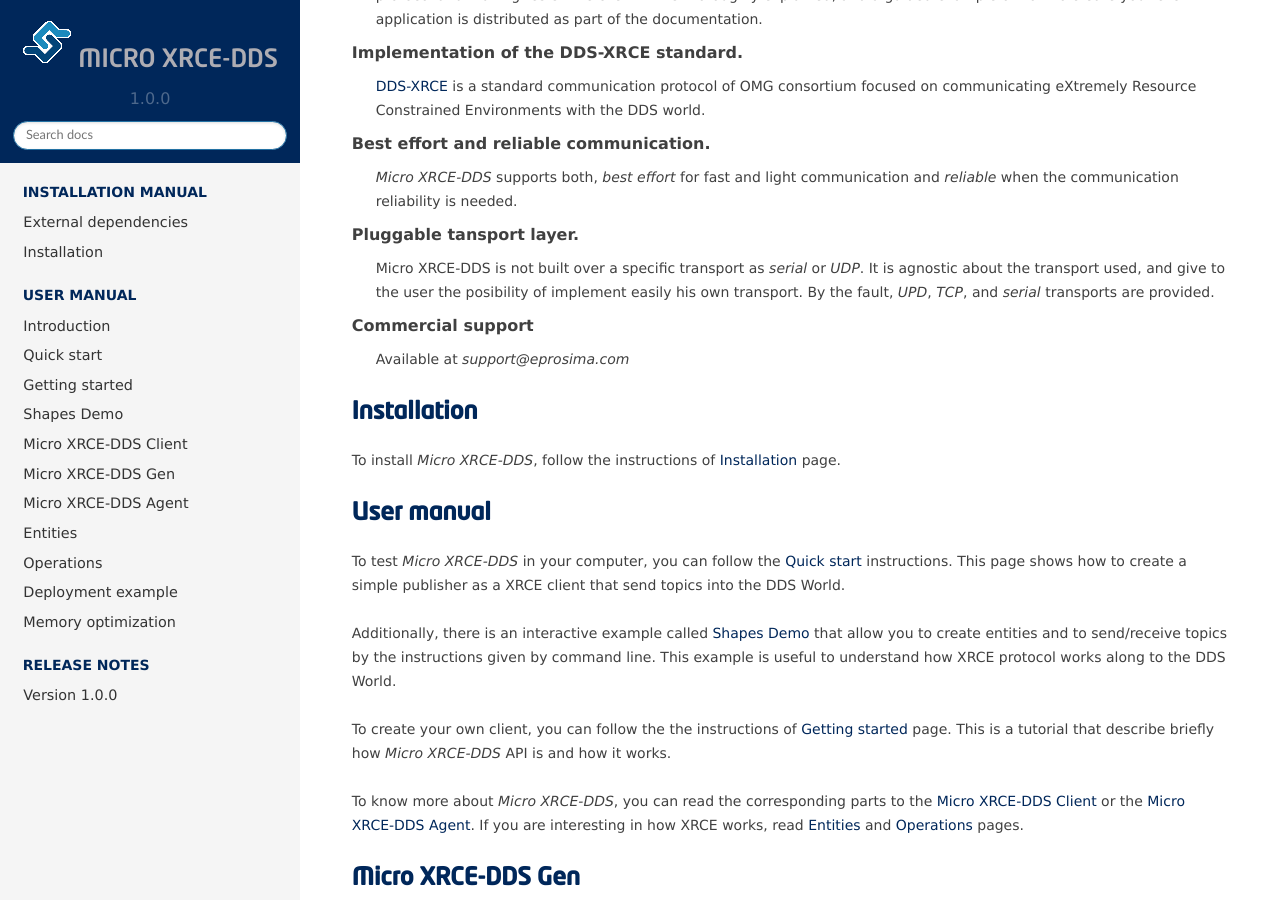
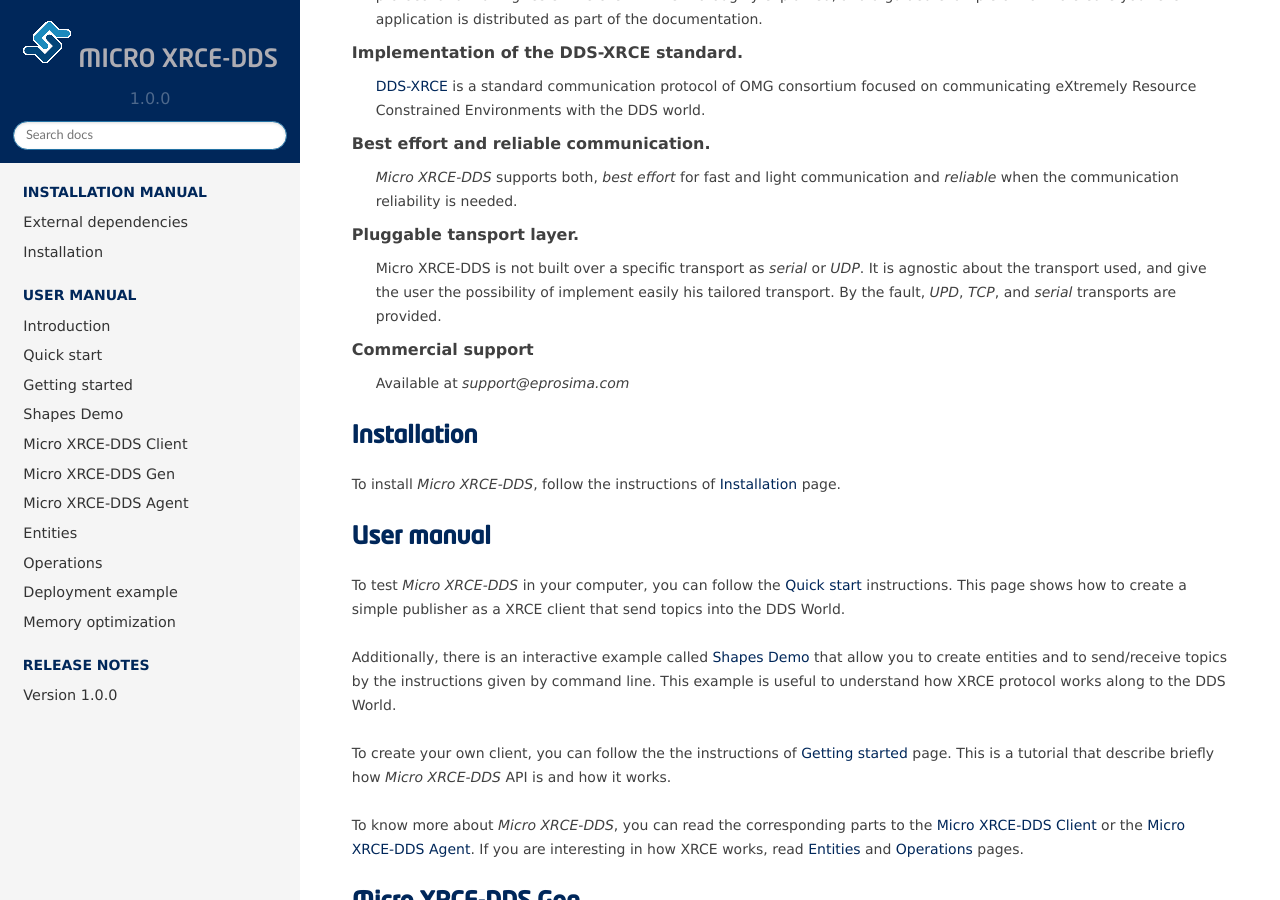
Before and after one commit to eProsima/Micro-XRCE-DDS-docs, a Sphinx documentation site: the page built from docs/index.rst, in a window 1280 px wide and 900 px high, scrolled down 1310 px. Built offline with Sphinx 7.4.7 and the Read the Docs theme 2.0.0, drawn with Linux system fonts in a browser that asks for light colours.

Commit message:
Update docs/index.rst
Co-Authored-By: lemunozm <lemunozm@gmail.com>

```diff
--- a/docs/index.rst
+++ b/docs/index.rst
@@ -55,7 +55,7 @@
 
 Pluggable tansport layer.
     Micro XRCE-DDS is not built over a specific transport as *serial* or *UDP*.
-    It is agnostic about the transport used, and give to the user the posibility of implement easily his own transport.
+    It is agnostic about the transport used, and give the user the possibility of implement easily his tailored transport.
     By the fault, *UPD*, *TCP*, and *serial* transports are provided.
 
 Commercial support
```
